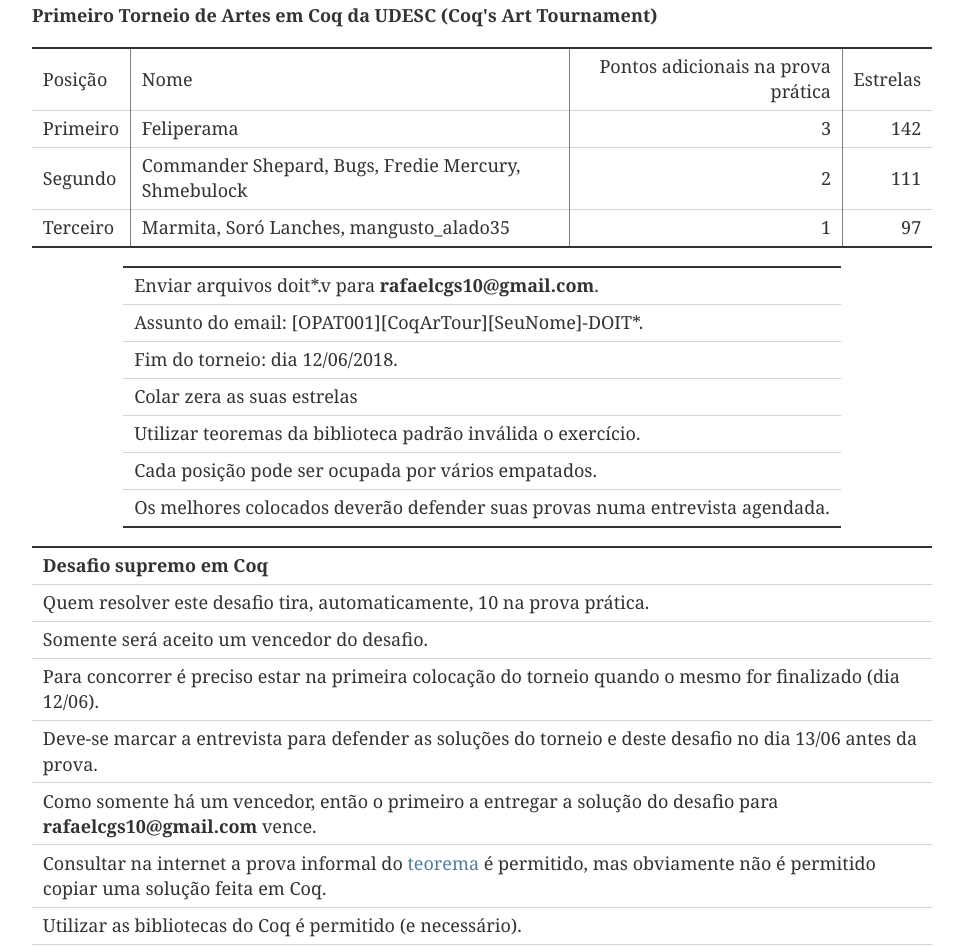
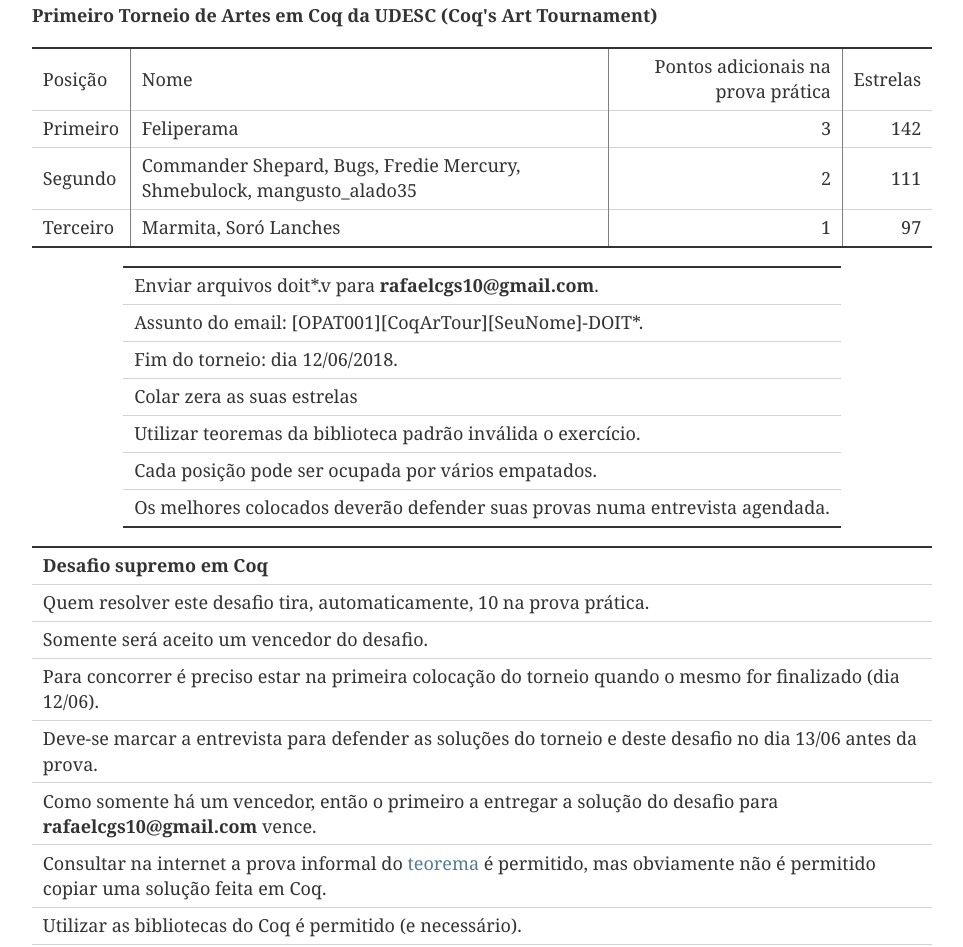
Before and after one commit to rafaelcgs10/rafaelcgs10.github.io, a plain HTML site: page coq.html in a window 1280 px wide. Shown: the part 1427-2374 px from the top of the page, without its empty margins (158-1121 px from the left). Drawn offline with Linux system fonts and the light colour scheme.

Commit message:
atualiza posicoes

```diff
--- a/coq.html
+++ b/coq.html
@@ -4,7 +4,7 @@
 <html xmlns="http://www.w3.org/1999/xhtml" lang="pt" xml:lang="pt">
 <head>
 <title>Curso de Coq da disciplina OPAT001</title>
-<!-- 2018-06-11 Mon 14:26 -->
+<!-- 2018-06-11 Mon 14:59 -->
 <meta  http-equiv="Content-Type" content="text/html;charset=utf-8" />
 <meta  name="generator" content="Org-mode" />
 <meta  name="author" content="Rafael Castro" />
@@ -353,14 +353,14 @@
 
 <tr>
 <td class="left">Segundo</td>
-<td class="left">Commander Shepard, Bugs, Fredie Mercury, Shmebulock</td>
+<td class="left">Commander Shepard, Bugs, Fredie Mercury, Shmebulock, mangusto_alado35</td>
 <td class="right">2</td>
 <td class="right">111</td>
 </tr>
 
 <tr>
 <td class="left">Terceiro</td>
-<td class="left">Marmita, Soró Lanches, mangusto_alado35</td>
+<td class="left">Marmita, Soró Lanches</td>
 <td class="right">1</td>
 <td class="right">97</td>
 </tr>
```
Also changed, not shown: 1 other file.
